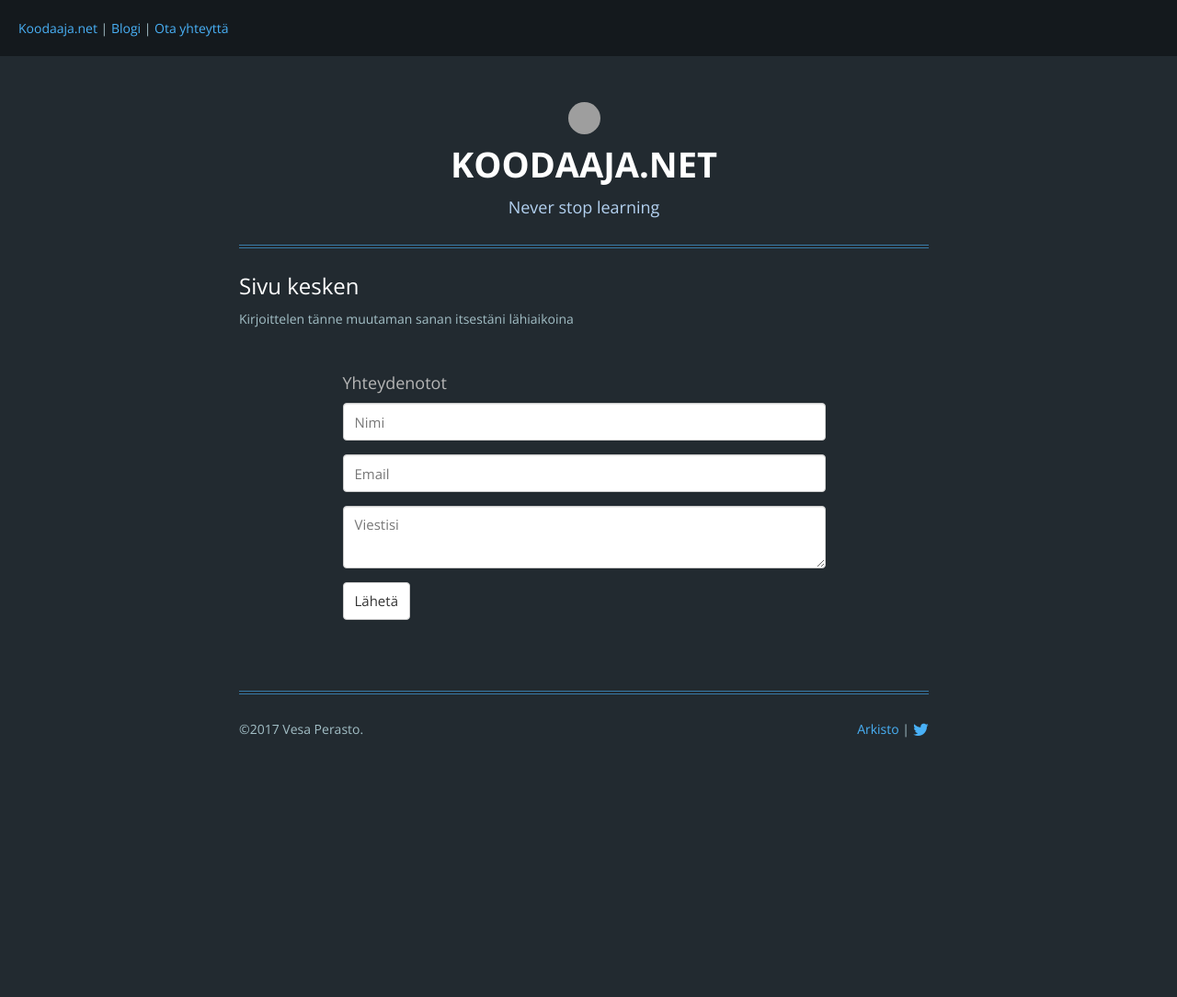
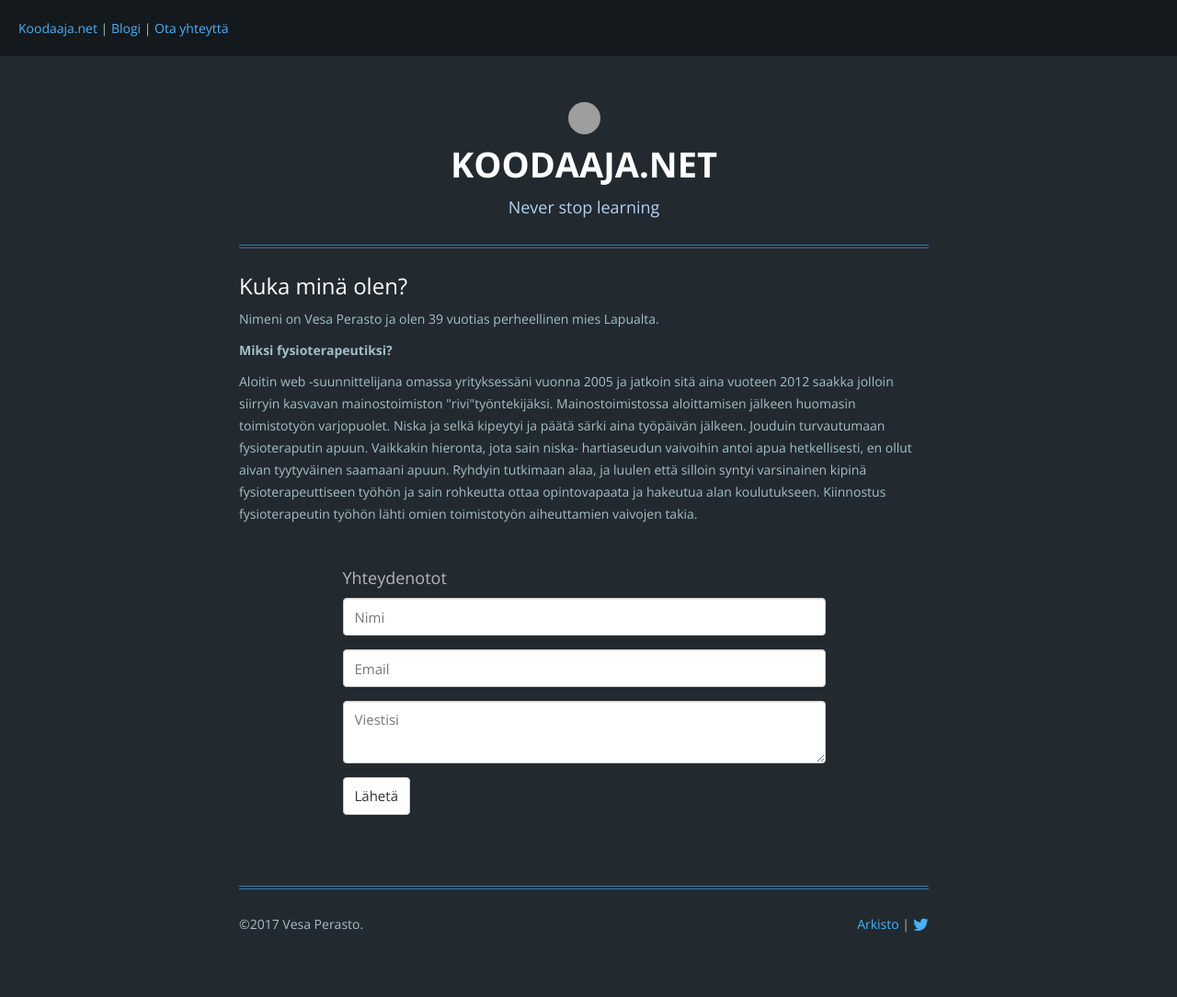
Before and after one commit to vperasto/vperasto.github.io, a Jekyll site: the page built from about.html, in a window 1280 px wide. Shown: the whole page at 92% size. Built offline with Jekyll 4.4.1, drawn with Linux system fonts in a browser that asks for light colours; nearby versions of some CDN libraries; comment, search, counter and statistics services are not loaded; before the commit the page ends 900 px from its top, so only the background shows below that; grey boxes are pictures that could not be loaded.

Commit message:
Updated about.html

```diff
--- a/about.html
+++ b/about.html
@@ -1,14 +1,21 @@
 ---
 title: Yhteydenotot
-permalink: "yhteydenotto/index.html"
+permalink: yhteydenotto/index.html
 layout: default
+published: true
 ---
 
 <div class="resume row">
   <div class="col-md-12">
     <div id="about_me">
-      <h2>Sivu kesken</h2>
-      <p>Kirjoittelen tänne muutaman sanan itsestäni lähiaikoina</p>
+      <h2>Kuka minä olen?</h2>
+      <p>Nimeni on Vesa Perasto ja olen 39 vuotias perheellinen mies Lapualta.</p>
+      <p><b>Miksi fysioterapeutiksi?</b><p>
+      <p>Aloitin web -suunnittelijana omassa yrityksessäni vuonna 2005 ja jatkoin sitä aina vuoteen 2012 saakka jolloin siirryin kasvavan mainostoimiston "rivi"työntekijäksi. Mainostoimistossa aloittamisen jälkeen huomasin toimistotyön varjopuolet. Niska ja selkä kipeytyi ja päätä särki aina työpäivän jälkeen. Jouduin turvautumaan fysioteraputin apuun. Vaikkakin hieronta, jota sain niska- hartiaseudun vaivoihin antoi apua hetkellisesti, en ollut aivan tyytyväinen saamaani apuun. Ryhdyin tutkimaan alaa, ja luulen että silloin syntyi varsinainen kipinä fysioterapeuttiseen työhön ja sain rohkeutta ottaa opintovapaata ja hakeutua alan koulutukseen.
+
+
+
+        Kiinnostus fysioterapeutin työhön lähti omien toimistotyön aiheuttamien vaivojen takia.
       {% include contact-form.html %}
     </div>
   </div>
```
